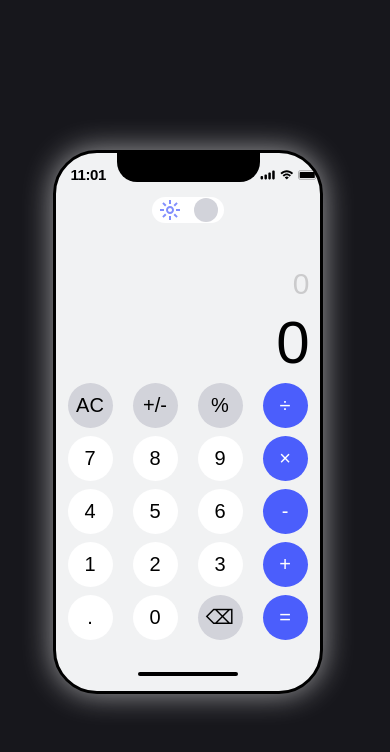
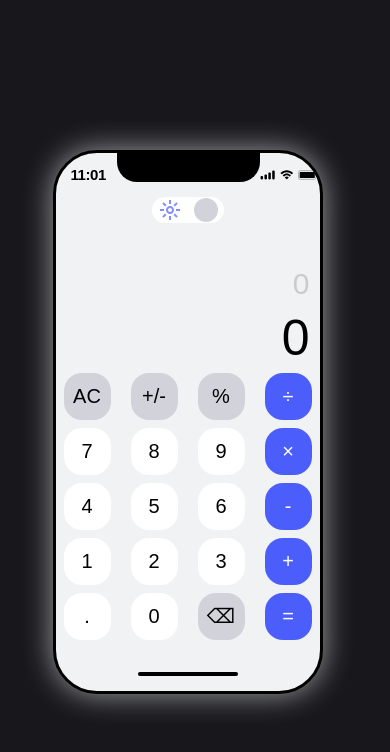
Before and after one commit to SergioMartinov31/Calculator-App, a website built with Vite: page index.html in a window 390 px wide. Both pictures are taken after a click on the button "+/-". Built offline with nearby package versions, Linux system fonts and the light colour scheme; files whose address does not match are found by name.

Commit message:
Add mobile  adaptiv

```diff
--- a/src/js/calculator.js
+++ b/src/js/calculator.js
@@ -97,19 +97,19 @@ document.querySelector('.keyboard').onclick = (event) => {
   if (btn.textContent === "+/-"){
 	if (b === "" && sign === ""){
         a = (-1) * a;
-        out.textContent = a;
+        out.textContent = formatResult(a);
 
       }
       else if(a !== "" && b !== "" && finish) {
 		a = (-1) * a;
-		out.textContent = a;
+		out.textContent = formatResult(a);
       }
       else{
         b  = (-1) * b;
-        out.textContent = b;
+        out.textContent = formatResult(b);
       }
 
-	  log.textContent = `${a} ${sign} ${b}`
+	  log.textContent = `${formatResult(a)} ${sign} ${formatResult(b)}`
 
       return;
   }
--- a/src/styles/components/_phone.scss
+++ b/src/styles/components/_phone.scss
@@ -117,7 +117,7 @@ body.dark .phone-header__icon-dark{
       .calculation__result{
         font-family: var(--font-family);
         font-weight: 300;
-        font-size: 96px;
+        font-size: 85px;
         line-height: 100%;
         text-align: right;
         color: var(--text);
@@ -192,7 +192,7 @@ body.dark .phone-header__icon-dark{
 
         &__result {
           margin-right: 10px;
-          font-size: 60px !important; // подгоняем размер шрифта результата
+          font-size: 50px !important; // подгоняем размер шрифта результата
         }
 
         .calculation-log {
@@ -212,9 +212,11 @@ body.dark .phone-header__icon-dark{
           &__button--number,
           &__button--operator,
           &__button--function {
-            width: 45px !important;
-            height: 45px !important;
+
+            width: 47px !important;
+            height: 47px !important;
             font-size: 20px !important;
+            border-radius: 18px !important;
 
             touch-action: manipulation;   /* отключает double-tap zoom */
             -webkit-user-select: none;    /* запрет выделения текста */
```
